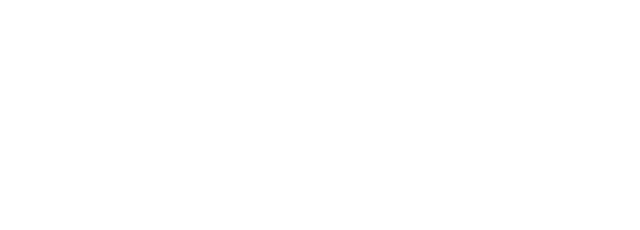
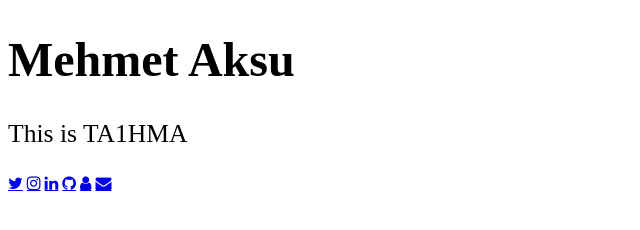
Before and after one commit to ITUMHK/itumhk.com, a plain HTML site: page docs/index.html in a window 1280 px wide. Shown: the whole page, without its empty margins (0-640 px from the left). Drawn offline with Linux system fonts and the light colour scheme.

Commit message:
Update index.html

```diff
--- a/docs/index.html
+++ b/docs/index.html
@@ -1,6 +1,30 @@
 <!DOCTYPE html>
 <html>
 
-  <meta http-equiv="Refresh" content="0; url= "https://mhk.itu.edu.tr" />
+<head>
+    <meta charset="utf-8">
+    <meta name="viewport" content="width=device-width, initial-scale=1">
+    <link rel="stylesheet" href="https://cdnjs.cloudflare.com/ajax/libs/font-awesome/4.7.0/css/font-awesome.min.css">
+    <link href="index main.css" rel="stylesheet">
+    <link rel="shortcut icon" type="image/x-icon" href="ben.ico">
+
+    <title>TA1HMA</title>
+</head>
+
+<body id="backgroundBody">
+    <div id="textBody">
+        <h1 style="font-size:300%;">Mehmet Aksu</h1>
+        <p style="font-size:160%;">This is TA1HMA</p>
+        <div>
+            <a href="/twitter" class="fa fa-twitter" target="_blank" rel="noopener noreferrer"></a>
+            <a href="/instagram" class="fa fa-instagram" target="_blank" rel="noopener noreferrer"></a>
+            <a href="/linkedin" class="fa fa-linkedin" target="_blank" rel="noopener noreferrer"></a>
+            <a href="/github" class="fa fa-github" target="_blank" rel="noopener noreferrer"></a>
+            <a href="/cv" class="fa fa-user" target="_blank" rel="noopener noreferrer"></a>
+            <a href="/mail" class="fa fa-envelope" target="_blank" rel="noopener noreferrer"></a>
+        </div>
+
+    </div>
+</body>
 
 </html>
```
